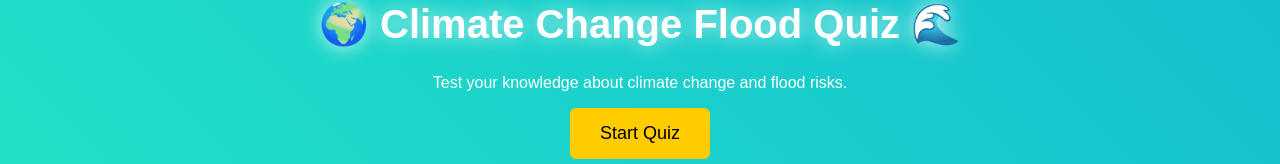
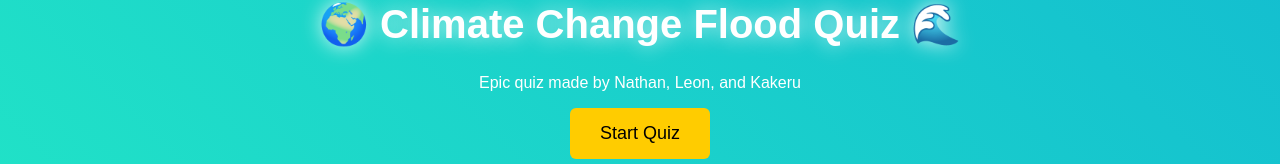
Before and after one commit to Cubic-guy/floodquiz, a plain HTML site: page index.html in a window 1280 px wide. Shown: the part 330-494 px from the top of the page. Drawn offline with Linux system fonts and the light colour scheme.

Commit message:
Update index.html

```diff
--- a/index.html
+++ b/index.html
@@ -128,7 +128,7 @@
   <!-- Start Screen -->
   <div class="container" id="start-screen">
     <h1>🌍 Climate Change Flood Quiz 🌊</h1>
-    <p>Test your knowledge about climate change and flood risks.</p>
+    <p>Epic quiz made by Nathan, Leon, and Kakeru</p>
     <button class="button" id="start-btn">Start Quiz</button>
   </div>
 
```
